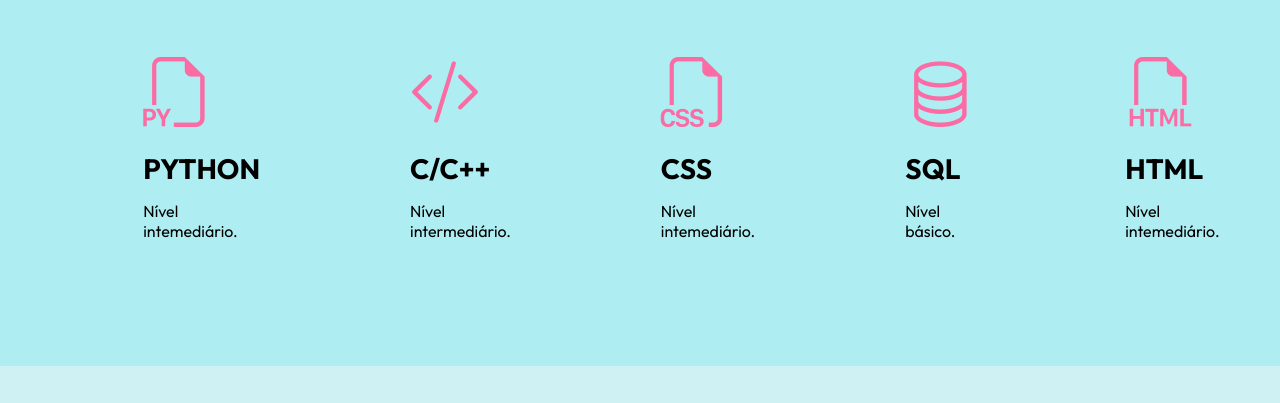
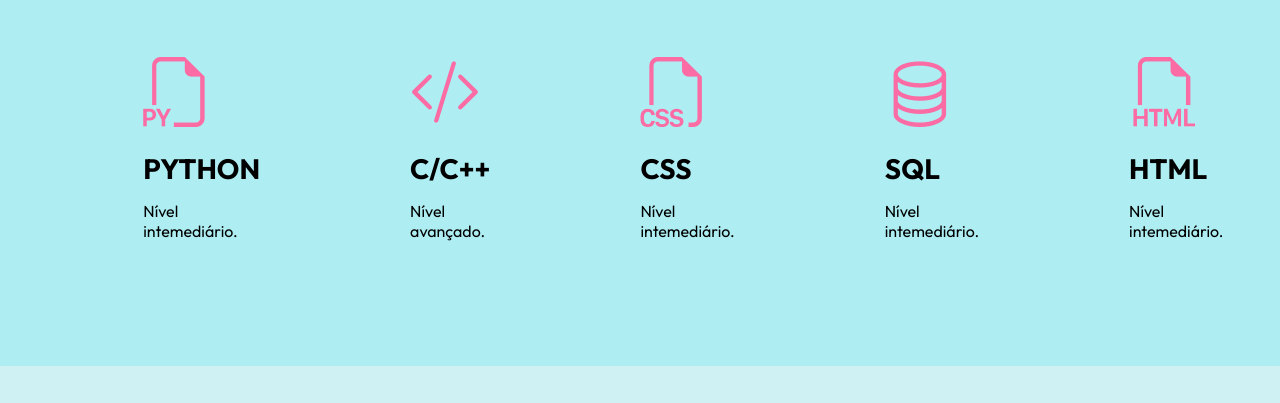
Before and after one commit to marcelemrofka/portfolio_ma, a plain HTML site: page index.html in a window 1280 px wide. Shown: the part 821-1224 px from the top of the page. Drawn offline with nearby package versions, Linux system fonts and the light colour scheme.

Commit message:
Revert "Update index.html"
This reverts commit 34460bf56031877a6e7b295d9865f7a75b64c31d.

```diff
--- a/index.html
+++ b/index.html
@@ -91,7 +91,7 @@
                 <div class="especialidades-box">
                     <i class="bi bi-code-slash"></i>
                     <h3>C/C++</h3>
-                    <p> Nível intermediário.</p>
+                    <p> Nível avançado.</p>
                 </div><!--ESPECIALIDADES-BOX-->
 
                 <div class="especialidades-box">
@@ -103,7 +103,7 @@
                 <div class="especialidades-box">
                     <i class="bi bi-database"></i>
                     <h3>SQL</h3>
-                    <p> Nível básico. </p>
+                    <p> Nível intemediário. </p>
                 </div><!--ESPECIALIDADES-BOX-->
 
                 <div class="especialidades-box">
```
